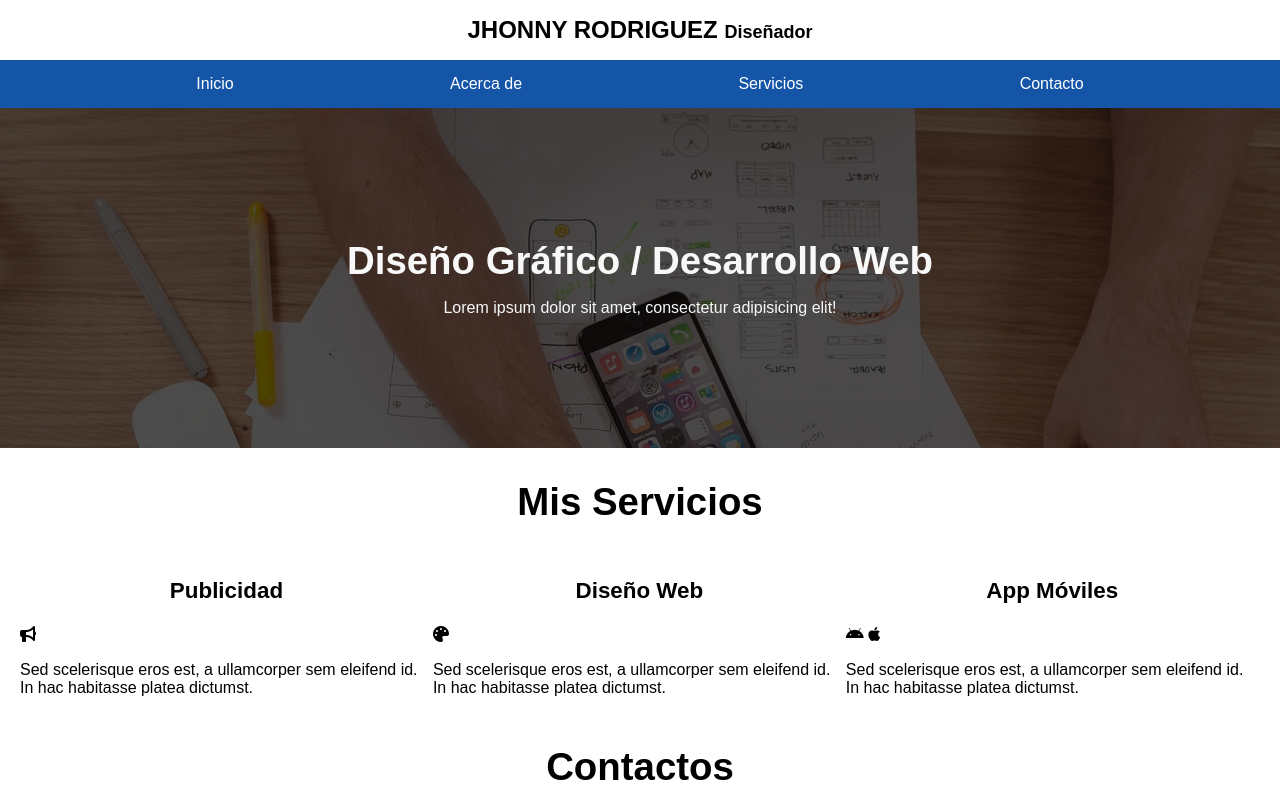
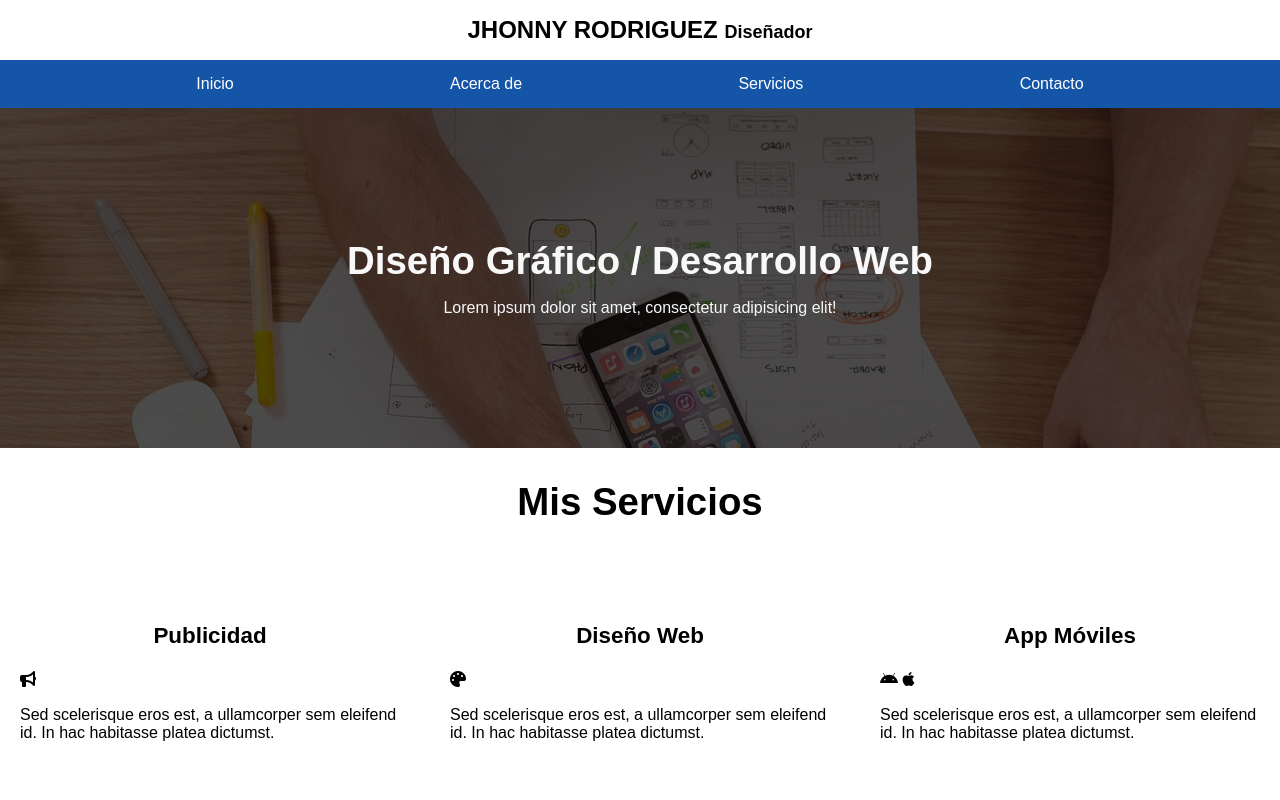
Before and after one commit to JHONYRD18/WEB1, a plain HTML site: page index.html in a window 1280 px wide. Shown: the top 800 px of the page. Drawn offline with Linux system fonts and the light colour scheme.

Commit message:
git commit -m 'mi primer Cambios en ccs'

```diff
--- a/css/estilo.css
+++ b/css/estilo.css
@@ -89,6 +89,7 @@ h3 {
 }
 /* Fin de la portada*/
 
+/* Inicio de la sección servicio*/
 .contenedor {
     max-width: 100%;
     margin: 0 20px;
@@ -97,5 +98,8 @@ h3 {
 
 .detalles {
     display: grid;
-    grid-template-columns: 33.3% 33.3% 33.3%;
+    grid-template-columns: repeat(3, 1fr);
+    grid-gap: 50px;
+    padding: 45px 0;
 }
+/* Fin de la sección servicio*/
```
